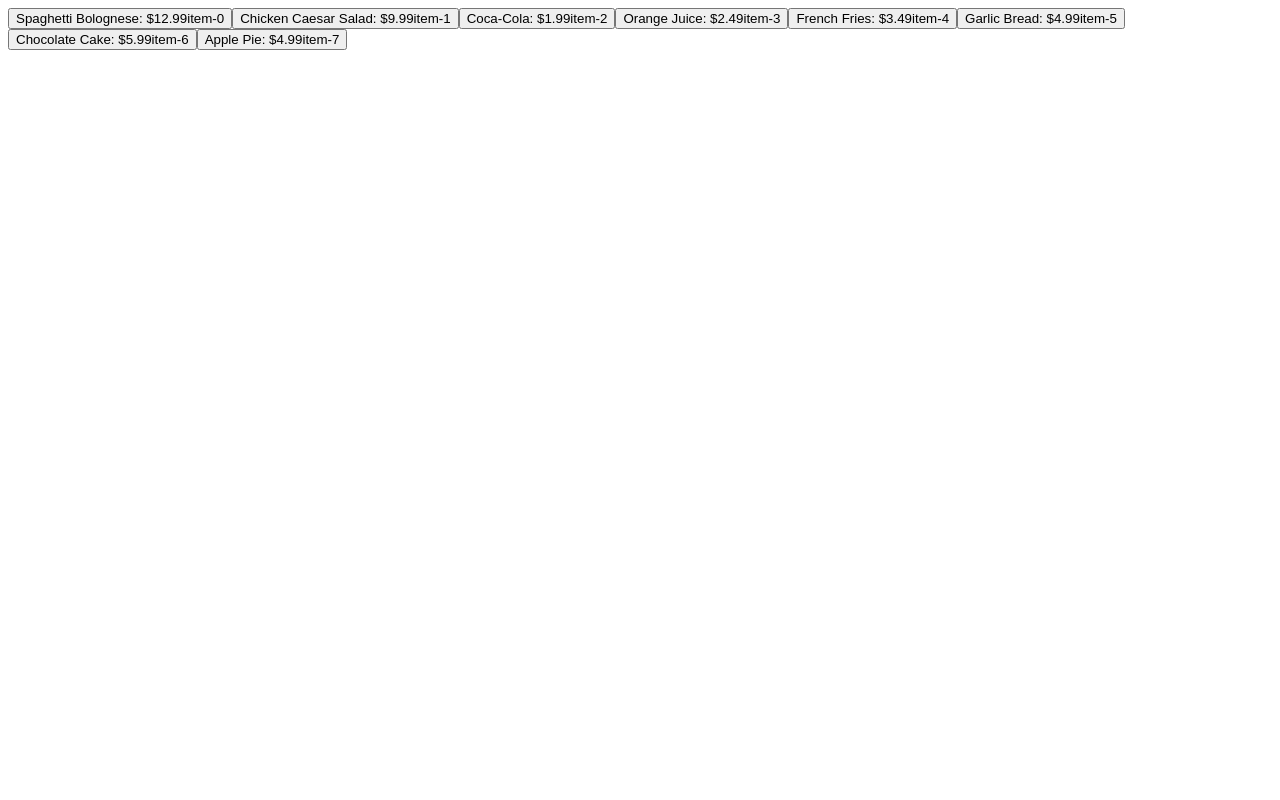
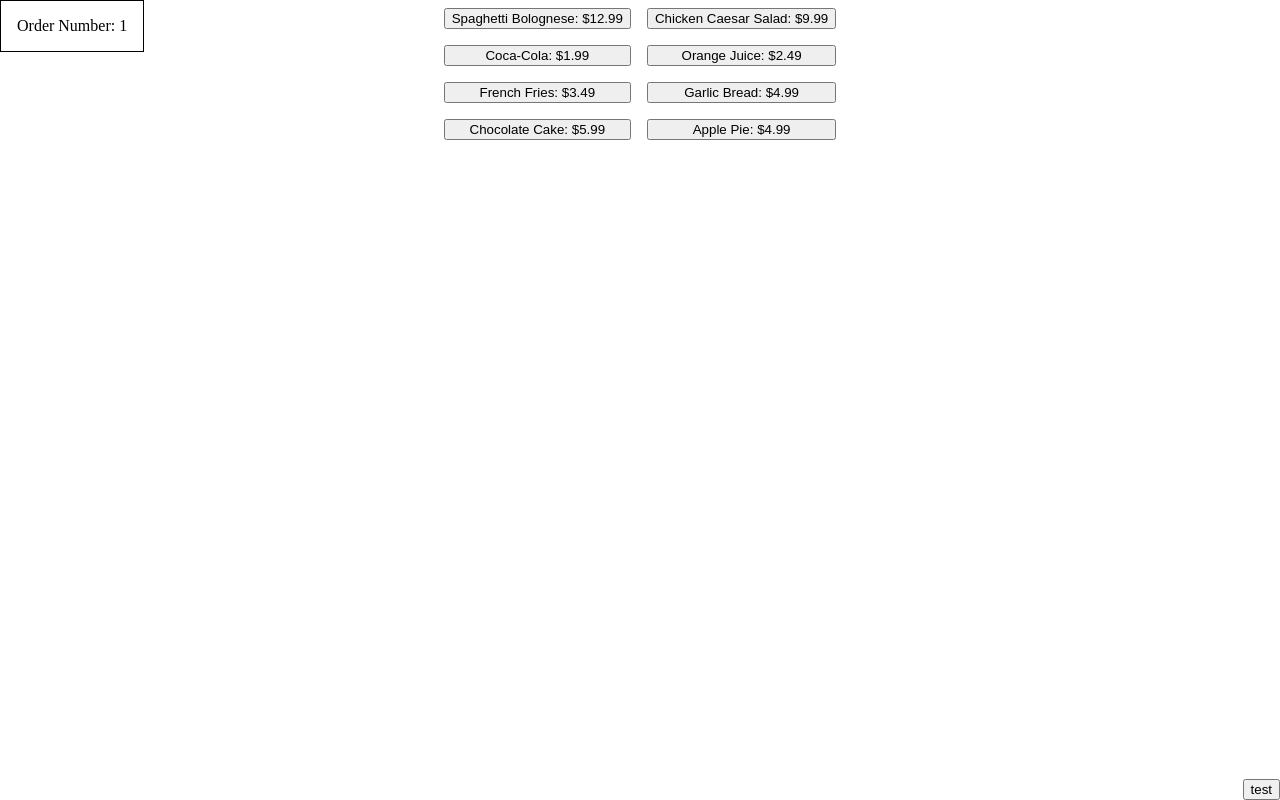
Before and after one commit to Alex-School0-0x/js.clientside, a plain HTML site: page index.html in a window 1280 px wide. Both pictures are taken after a click on the button "New Order". Drawn offline with Linux system fonts and the light colour scheme.

Commit message:
testing annual and begining order cart integration

```diff
--- a/index.html
+++ b/index.html
@@ -4,12 +4,14 @@
     <meta charset="UTF-8">
     <meta http-equiv="X-UA-Compatible" content="IE=edge">
     <meta name="viewport" content="width=device-width, initial-scale=1.0">
+    <link rel="stylesheet" href="./style.css">
     <title>Document</title>
 </head>
 <body>
-    <button id="newOrder">New Order</button>
-    <div id="demo"></div>
-
+    <button id="test" style="position: absolute; right: 0; bottom: 0;">test</button>
+    <div id="main" class="main">
+        <button id="newOrder">New Order</button>
+    </div>
     <script type="module" src="./index.js"></script>
 </body>
 </html>
--- a/index.js
+++ b/index.js
@@ -1,26 +1,58 @@
 import { Item, ItemManager } from "./template.js";
 
+let orderNum = 1;
+let order = [];
 const mng = new ItemManager();
-mng.fetchData();
 const newOrderBtn = document.getElementById("newOrder");
+const itemDiv = document.createElement('div');
+const ordernumDisplay = document.createElement("p");
+const mainElm = document.getElementById("main");
 
-function Go() {
-    newOrderBtn.setAttribute("style", "display: none")
+async function Go() {
+    await mng.fetchData();
+    newOrderBtn.style.display = 'none';
+    itemDiv.id = 'demo';
+    mainElm.appendChild(itemDiv);
+    displayOrderNum();
     displayItems();
 }
 newOrderBtn.addEventListener('click', Go);
+
+function displayOrderNum() {
+
+    ordernumDisplay.textContent = 'Order Number: '+orderNum;
+    ordernumDisplay.id = 'ordernumDisplay';
+
+    mainElm.appendChild(ordernumDisplay);
+}
+
+function annual() {
+    while (itemDiv.firstChild) {
+        itemDiv.removeChild(itemDiv.firstChild);
+    }
+    itemDiv.remove()
+    newOrderBtn.style.display = 'inline';
+    ordernumDisplay.remove()
+    order = [];
+}
 
 function displayItems() {
     mng.items.forEach((value, index) => {
         const button = document.createElement("button");
 
         button.id = 'item-'+index;
-        button.textContent = value.name + ': $' + value.price + button.id;
+        button.textContent = value.name + ': $' + value.price;
 
         button.addEventListener("click", () => {
             console.log('Button '+value.name+' clicked');
-
+            order.push(value);
         });
-        document.getElementById("demo").appendChild(button)
+        itemDiv.appendChild(button)
     });
 }
+
+function test() {
+    annual();
+    console.log(order);
+}
+document.getElementById("test").addEventListener("click", test);
--- /dev/null
+++ b/style.css
@@ -0,0 +1,25 @@
+
+body {
+    display: flex;
+    align-items: center;
+}
+.main {
+    max-width: 200em;
+    margin: 0 auto;
+}
+
+#demo {
+    display: grid;
+    row-gap: 1em;
+    column-gap: 1em;
+    grid-template-columns: max-content max-content;
+}
+
+#ordernumDisplay {
+    position: absolute;
+    top: 0;
+    left: 0;
+    margin: 0;
+    padding: 1em;
+    border: 1px solid black;
+}
--- a/template.js
+++ b/template.js
@@ -15,6 +15,7 @@ class ItemManager {
         try {
             const response = await fetch("data.json");
             const data = await response.json();
+            this.items = [];
             this.items = data.map(itemdata => new Item(itemdata.name, itemdata.price, itemdata.category));
             console.log("Data fetched successfully:", this.items);
         } catch (error) {
```
